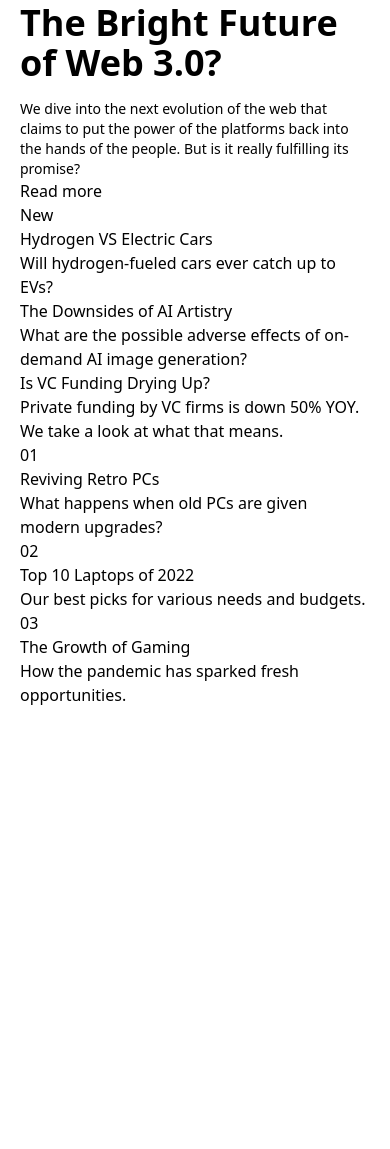
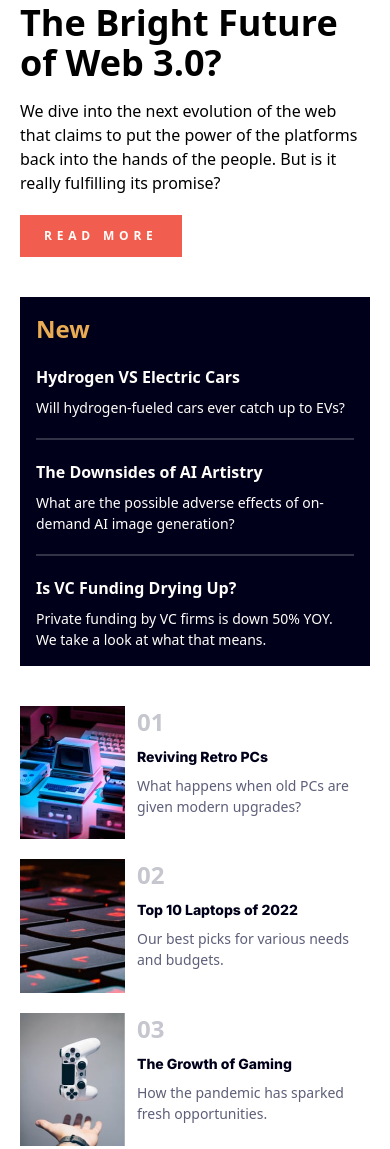
Before and after one commit to RaulTindogan/news-homepage-main, a website: page index.html in a window 390 px wide. Shown: the part 399-1548 px from the top of the page. Before the commit the page ends 1106 px from the top, so only its background shows below. Drawn offline with Linux system fonts and the light colour scheme; files whose address does not match are found by name.

Commit message:
update mobile

```diff
--- a/index.html
+++ b/index.html
@@ -9,9 +9,9 @@
   <title>Frontend Mentor | News homepage</title>
 </head>
 <body>
-  <header class="container p-5 mx-auto">
+  <header class="md:container p-5 mx-auto">
     <nav>
-      <div class="flex justify-between items-center">
+      <div class="flex justify-between items-center md:hidden">
           <div>
             <img src="./assets/images/logo.svg" alt="LOGO" class="cursor-pointer">
           </div>
@@ -19,83 +19,87 @@
             <img src="./assets//images/icon-menu.svg" alt="Menu Button" class="cursor-pointer">
           </div>
       </div>
-      <div class="hidden">
+      <div class="hidden justify-between md:flex">
         <div>
           <picture>
             <img src="./assets/images/logo.svg" alt="">
           </picture>
         </div>
-        <ul>
-          <li>Home</li>
-          <li>New</li>
-          <li>Popular</li>
-          <li>Trending</li>
-          <li>Categories</li>
+        <ul class="flex">
+          <li class="px-3 cursor-pointer">Home</li>
+          <li class="px-3 cursor-pointer">New</li>
+          <li class="px-3 cursor-pointer">Popular</li>
+          <li class="px-3 cursor-pointer">Trending</li>
+          <li class="px-3 cursor-pointer">Categories</li>
         </ul>
       </div>
     </nav>
   </header>
-  <main class="container px-5 mx-auto">
+  <main class="md:container px-5 mx-auto">
     <section>
-      <div>
+      <div class="md:flex">
+        <div class="mb-10">
           <div>
             <picture>
               <source media="(min-width: 768px)" srcset="./assets/images/image-web-3-desktop.jpg">
               <img src="./assets/images/image-web-3-mobile.jpg" alt="">
             </picture>
           </div>
+          <div class="md:flex md:py-3">
+            <h1 class="text-4xl font-[700] my-4 md:my-0 md:text-5xl">The Bright Future of Web 3.0?</h1>
             <div>
-          <h1 class="text-4xl font-bold my-4">The Bright Future of Web 3.0?</h1>
-          <p class="text-sm">We dive into the next evolution of the web that claims to put the power of the platforms back into the hands of the people. But is it really fulfilling its promise?</p>
-          <button>Read more</button>
+              <p class="mb-5 md:mb-10">We dive into the next evolution of the web that claims to put the power of the platforms back into the hands of the people. But is it really fulfilling its promise?</p>
+              <button class="py-3 px-6 bg-soft-red text-[12px] tracking-[.3rem] font-[700] text-off-white">READ MORE</button>
             </div>
           </div>
+        </div>
+        <div class="bg-very-dark-blue text-off-white px-4 py-4 text-[14px]">
+          <h2 class="text-2xl text-soft-orange font-[700] mb-5">New</h2>
           <div>
-        <h2>New</h2>
-        <div>
-          <div>
-            <h3>Hydrogen VS Electric Cars</h3>
+            <div class="pb-5 border-b-2 border-off-white/20">
+              <h3 class="text-base font-[700] mb-2">Hydrogen VS Electric Cars</h3>
               <p>Will hydrogen-fueled cars ever catch up to EVs?</p>
             </div>
-          <div>
-            <h3>The Downsides of AI Artistry</h3>
+            <div class="pb-5 pt-5 border-b-2 border-off-white/20">
+              <h3 class="text-base font-[700] mb-2">The Downsides of AI Artistry</h3>
               <p>What are the possible adverse effects of on-demand AI image generation?</p>
             </div>
-          <div>
-            <h3>Is VC Funding Drying Up?</h3>
+            <div class="pt-5">
+              <h3 class="text-base font-[700] mb-2">Is VC Funding Drying Up?</h3>
               <p>Private funding by VC firms is down 50% YOY. We take a look at what that means.</p>
             </div>
           </div>
         </div>
+      </div>
     </section>
-    <section>
-      <div>
-        <div>
-          <img src="" alt="">
+    <section class="py-10 grid grid-cols-1 md:grid-cols-2">
+      <div class="flex text-[14px] mb-5 text-dark-grayish-blue font-[500]">
+        <div class="w-[30%]">
+          <img src="./assets/images/image-retro-pcs.jpg" alt="" class="w-full h-full">
         </div>
-        <div>
-          <p>01</p>
-          <h4>Reviving Retro PCs</h4>
+        <div class="pl-3 w-[70%]">
+          <p class="text-2xl text-grayish-blue font-[700] mb-2">01</p>
+          <h4 class="text-very-dark-blue font-[800] font-custom mb-2">Reviving Retro PCs</h4>
           <p>What happens when old PCs are given modern upgrades?</p>
         </div>
       </div>
-      <div>
-        <div>
-          <img src="" alt="">
+      <div class="flex text-[14px] mb-5 text-dark-grayish-blue font-[500]">
+        <div  class="w-[30%]">
+          <img src="./assets/images/image-top-laptops.jpg" alt="" class="w-full h-full">
         </div>
-        <div>
-          <p>02</p>
-          <h4>Top 10 Laptops of 2022</h4>
+        <div class="pl-3 w-[70%]">
+          <p class="text-2xl text-grayish-blue font-[700] mb-2">02</p>
+          <h4 class="text-very-dark-blue font-[800] font-custom mb-2">Top 10 Laptops of 2022</h4>
           <p>Our best picks for various needs and budgets.</p>
         </div>
       </div>
-      <div>
-        <div>
-          <img src="" alt="">
+      <div class="flex text-[14px] mb-5 text-dark-grayish-blue font-[500]">
+        <div class="w-[30%]">
+          <img src="./assets/images/image-gaming-growth.jpg" alt="" class="w-full h-full">
         </div>
-        <div>
-          <p>03</p>
-          <h4>The Growth of Gaming</h4>
+        <div class="pl-3 w-[70%]">
+          <p class="text-2xl text-grayish-blue font-[700] mb-2">03</p>
+          <h4 class="text-very-dark-blue font-[800] font-custom mb-2">The Growth of Gaming</h4>
           <p>How the pandemic has sparked fresh opportunities.</p>
         </div>
       </div>
--- a/src/input.css
+++ b/src/input.css
@@ -1,3 +1,5 @@
+@import url('https://fonts.googleapis.com/css2?family=Inter:slnt,wght@-10..0,100..900&display=swap');
+
 @tailwind base;
 @tailwind components;
 @tailwind utilities;
--- a/tailwind.config.js
+++ b/tailwind.config.js
@@ -2,6 +2,18 @@
 module.exports = {
   content: ["./*.{html,js}"],
   theme: {
+    fontFamily: {
+      custom: ["Inter", "sans-serif"]
+    },
+    colors: {
+      'soft-orange': 'hsl(35, 77%, 62%)',
+      'soft-red': 'hsl(5, 85%, 63%)',
+
+      'off-white': 'hsl(36, 100%, 99%)',
+      'grayish-blue': 'hsl(233, 8%, 79%)',
+      'dark-grayish-blue': 'hsl(236, 13%, 42%)',
+      'very-dark-blue': 'hsl(240, 100%, 5%)'
+    },
     extend: {},
   },
   plugins: [],
```
Also changed, not shown: src/output.css. Lines whose indentation alone changed are shown as unchanged.
